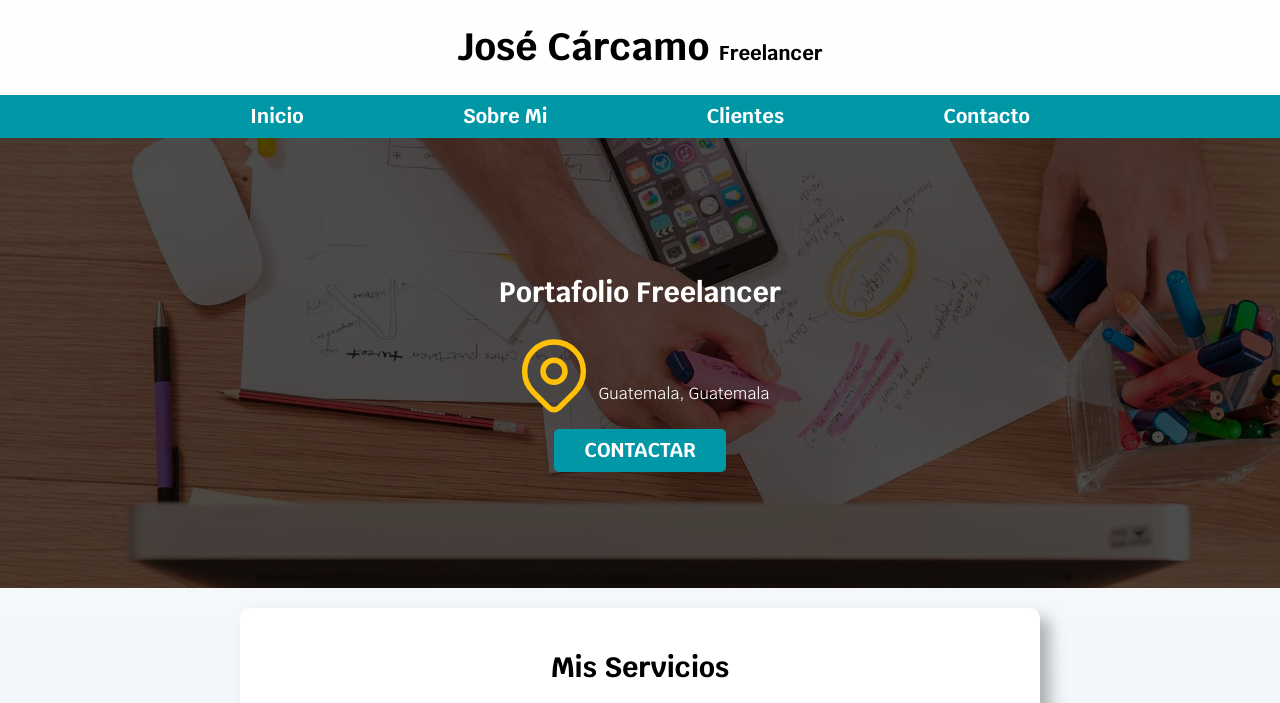
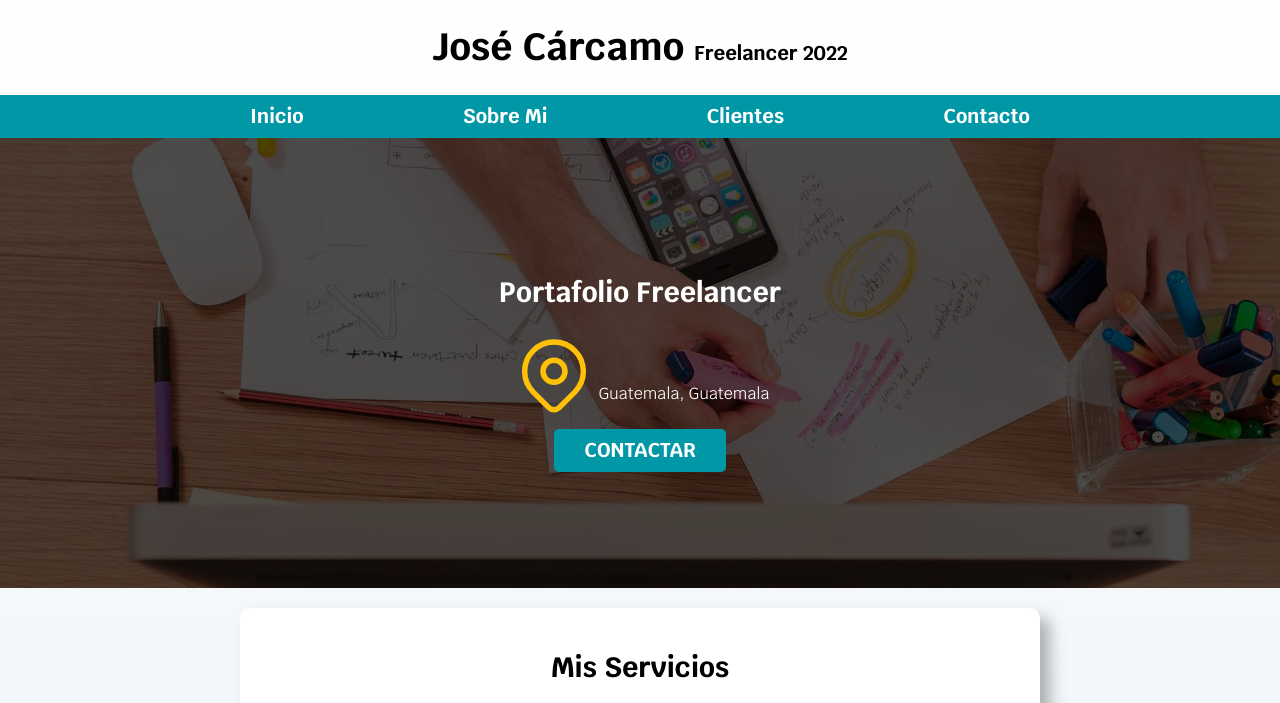
Before and after one commit to josegt502/desarrollo-web, a plain HTML site: page index.html in a window 1280 px wide. Shown: the top 703 px of the page. Drawn offline with Linux system fonts and the light colour scheme.

Commit message:
Demo Web GitHub

```diff
--- a/index.html
+++ b/index.html
@@ -17,7 +17,7 @@
 
 <body>
     <header>
-        <h1 class="titulo">José Cárcamo <span>Freelancer</span></h1>
+        <h1 class="titulo">José Cárcamo <span>Freelancer 2022</span></h1>
 
     </header>
     <div class="nav-bg">
```
